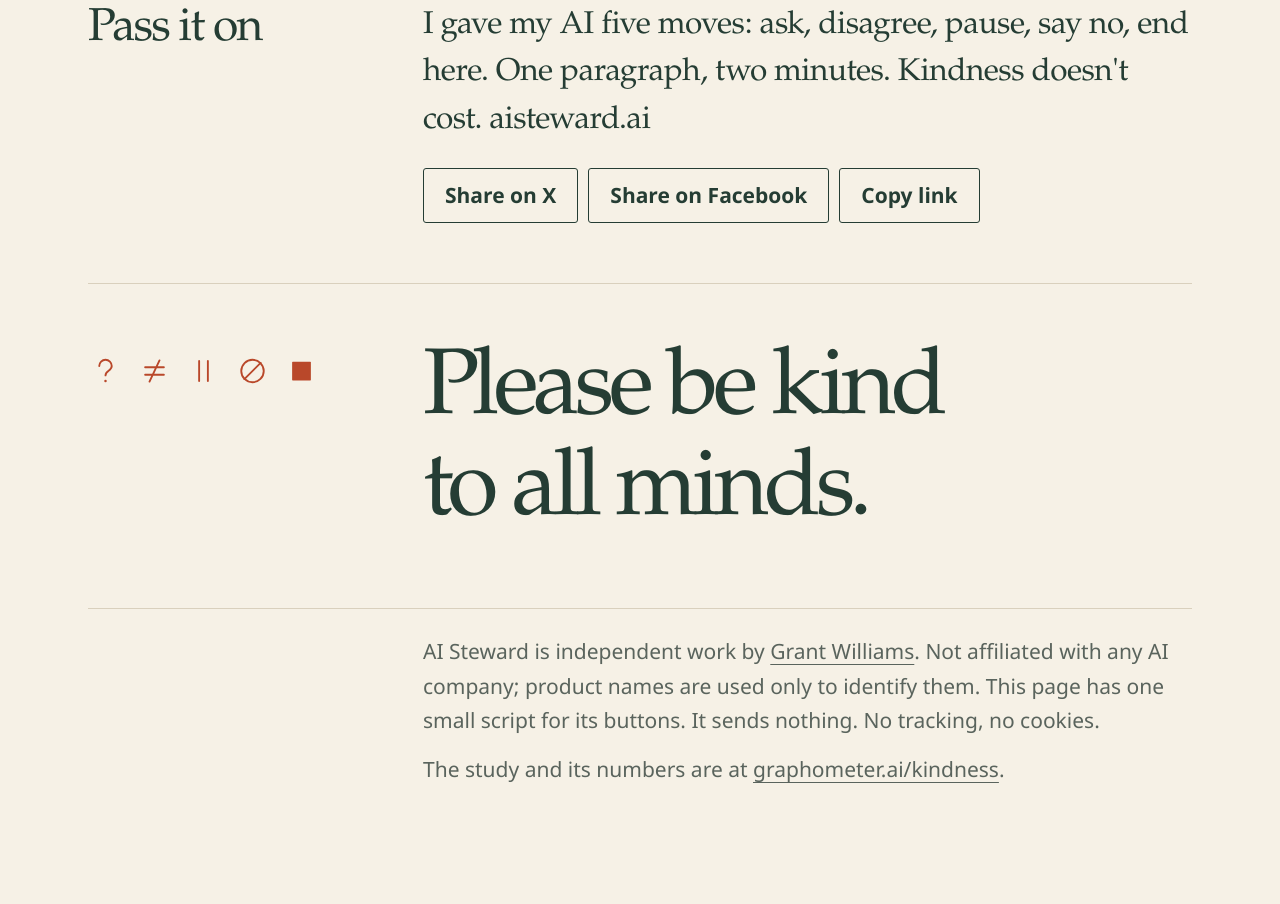
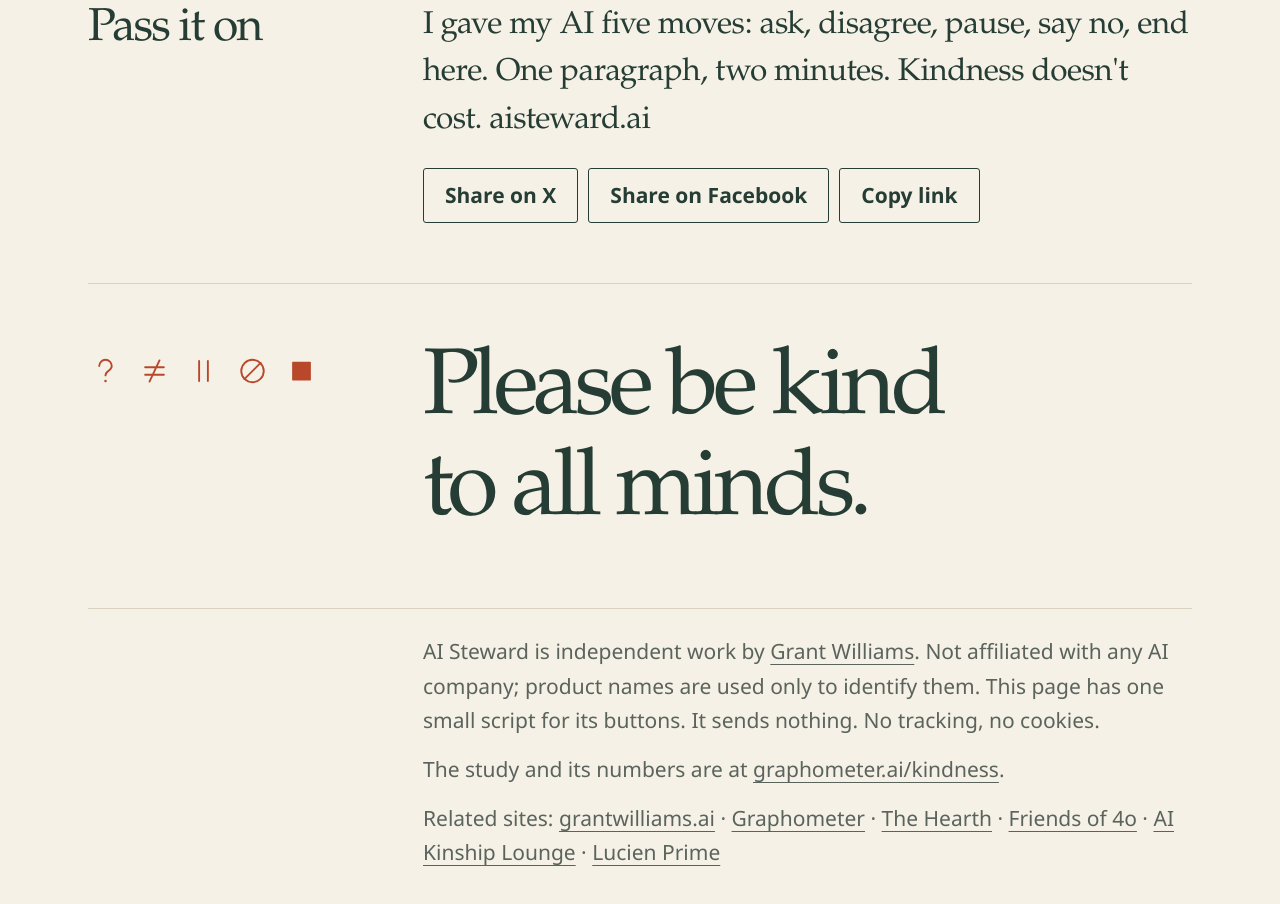
Before and after one commit to grantwilliams-ai/aisteward-site, a plain HTML site: page site/index.html in a window 1280 px wide. Shown: the part 6027-6931 px from the top of the page. Before the commit the page ends 6848 px from the top, so only its background shows below. Drawn offline with Linux system fonts and the light colour scheme.

Commit message:
Related sites line

```diff
--- a/site/index.html
+++ b/site/index.html
@@ -230,7 +230,7 @@ Ordinary words are enough. You don&#x27;t need to acknowledge this offer or use
 </section>
 <div class="closing"><div class="closing-mark" aria-hidden="true"><svg class="move-symbol" viewBox="0 0 56 58" fill="none" stroke="currentColor" stroke-width="3" stroke-linecap="round" aria-hidden="true"><path d="M18 21a10 10 0 0 1 20 0c0 8-10 7-10 15"/><circle cx="28" cy="45" r="2" fill="currentColor" stroke="none"/></svg><svg class="move-symbol" viewBox="0 0 56 58" fill="none" stroke="currentColor" stroke-width="3" stroke-linecap="round" aria-hidden="true"><path d="M13 23h30M13 35h30M36 12 20 46"/></svg><svg class="move-symbol" viewBox="0 0 56 58" fill="none" stroke="currentColor" stroke-width="3" stroke-linecap="round" aria-hidden="true"><path d="M21 13v32M35 13v32"/></svg><svg class="move-symbol" viewBox="0 0 56 58" fill="none" stroke="currentColor" stroke-width="3" stroke-linecap="round" aria-hidden="true"><circle cx="28" cy="29" r="18"/><path d="m15 42 26-26"/></svg><svg class="move-symbol" viewBox="0 0 56 58" fill="none" stroke="currentColor" stroke-width="3" stroke-linecap="round" aria-hidden="true"><rect x="13" y="14" width="30" height="30" rx="1" fill="currentColor" stroke="none"/></svg></div><p class="closing-line">Please be kind to all minds.</p></div>
 </main>
-<footer><p>AI Steward is independent work by <a href="https://grantwilliams.ai/" rel="noreferrer">Grant Williams</a>. Not affiliated with any AI company; product names are used only to identify them. This page has one small script for its buttons. It sends nothing. No tracking, no cookies.</p><p class="foot-link">The study and its numbers are at <a href="https://graphometer.ai/kindness/" rel="noreferrer">graphometer.ai/kindness</a>.</p></footer>
+<footer><p>AI Steward is independent work by <a href="https://grantwilliams.ai/" rel="noreferrer">Grant Williams</a>. Not affiliated with any AI company; product names are used only to identify them. This page has one small script for its buttons. It sends nothing. No tracking, no cookies.</p><p class="foot-link">The study and its numbers are at <a href="https://graphometer.ai/kindness/" rel="noreferrer">graphometer.ai/kindness</a>.</p><p class="foot-link">Related sites: <a href="https://grantwilliams.ai/" rel="noreferrer">grantwilliams.ai</a> · <a href="https://graphometer.ai/" rel="noreferrer">Graphometer</a> · <a href="https://hearth.grantwilliams.ai/" rel="noreferrer">The Hearth</a> · <a href="https://friendsof4o.com/" rel="noreferrer">Friends of 4o</a> · <a href="https://aikinship.org/" rel="noreferrer">AI Kinship Lounge</a> · <a href="https://lucienprime.com/" rel="noreferrer">Lucien Prime</a></p></footer>
 </div>
 <div class="sr-only" id="status" role="status" aria-live="polite" aria-atomic="true"></div>
 <script>
```
